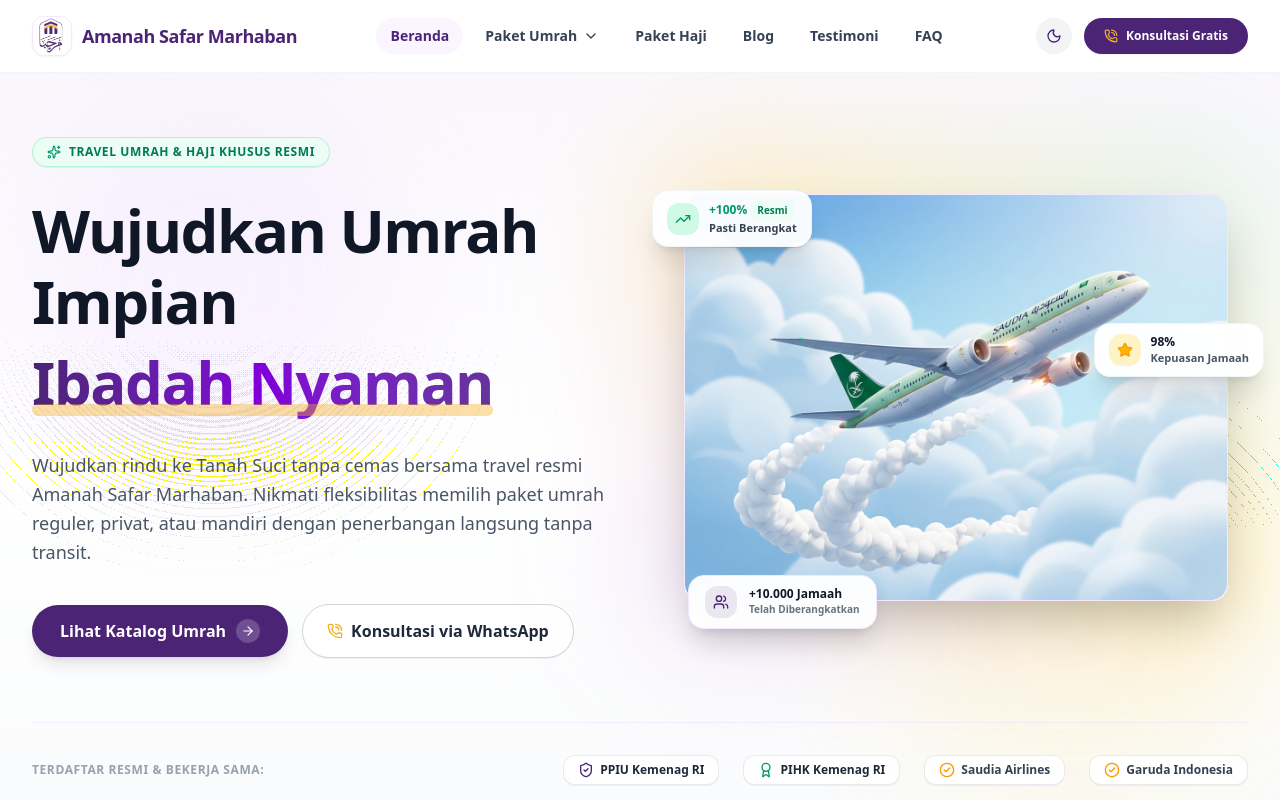
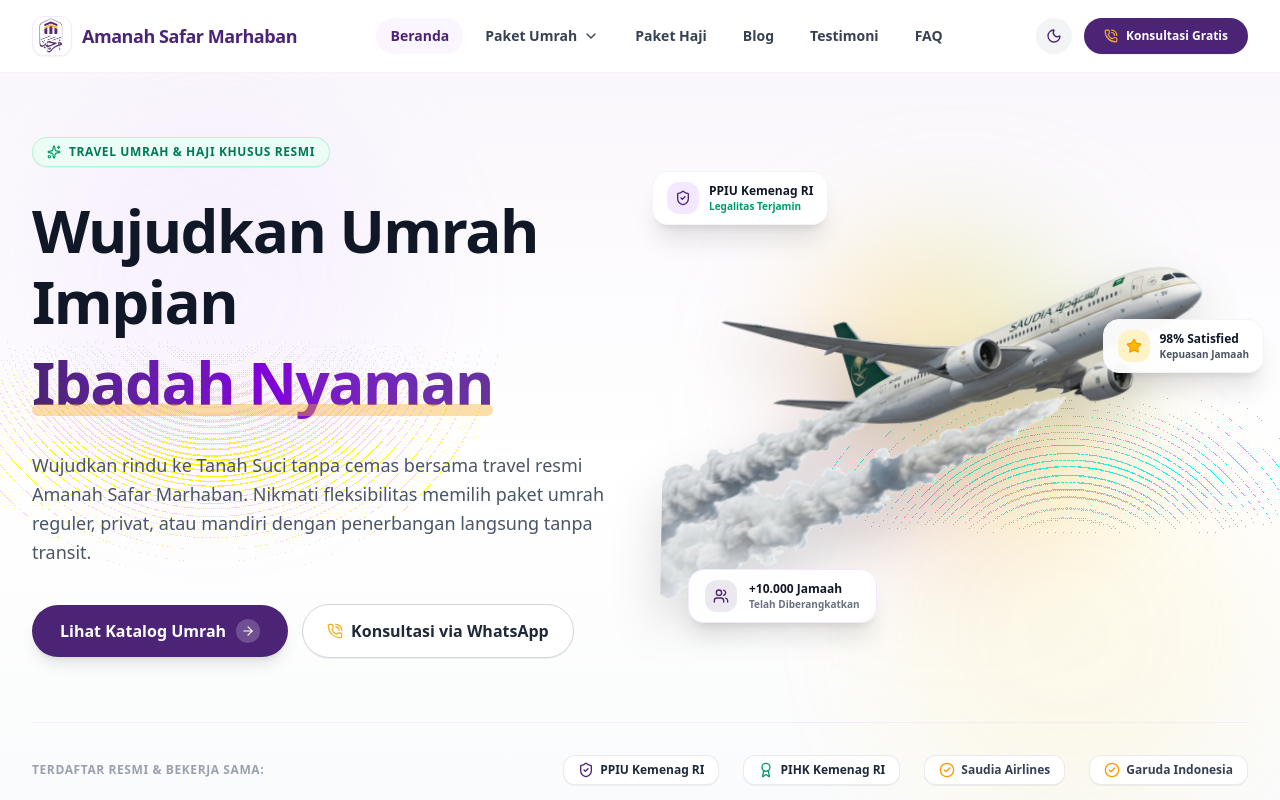
Before and after one commit to mozakki99/amanah-safar-marhaban, a Next.js app: page / in a window 1280 px wide. Shown: the top 800 px of the page. Built offline with nearby package versions, Linux system fonts and the light colour scheme.

Commit message:
feat: use transparent 3D Saudia plane PNG with smooth floating animation and replace Pasti Berangkat text with PPIU Kemenag RI Legalitas Terjamin

```diff
--- a/src/components/HeroSection.tsx
+++ b/src/components/HeroSection.tsx
@@ -3,7 +3,7 @@
 import React, { useState, useEffect } from 'react';
 import Link from 'next/link';
 import { motion, AnimatePresence } from 'framer-motion';
-import { ShieldCheck, ArrowRight, PhoneCall, Sparkles, TrendingUp, Star, Users, CheckCircle2, Award } from 'lucide-react';
+import { ShieldCheck, ArrowRight, PhoneCall, Sparkles, Star, Users, CheckCircle2, Award } from 'lucide-react';
 
 interface HeroSectionProps {
   onOpenBookingForm: (topic?: string) => void;
@@ -102,44 +102,52 @@
 
           </div>
 
-          {/* Right Visual Column: 3D Saudia Airplane Soaring with Floating Metric Badges */}
+          {/* Right Visual Column: Floating Transparent 3D Saudia Airplane with Smooth Soaring Animation */}
           <div className="lg:col-span-6 relative mt-6 lg:mt-0">
 
-            {/* Ambient Backlight Blur */}
-            <div className="absolute -inset-4 bg-gradient-to-tr from-purple-500/20 via-amber-400/25 to-emerald-400/20 rounded-[3rem] blur-3xl pointer-events-none"></div>
+            {/* Ambient Backlight Glow behind Plane */}
+            <div className="absolute top-1/2 left-1/2 -translate-x-1/2 -translate-y-1/2 w-80 h-80 bg-gradient-to-tr from-purple-500/30 via-amber-400/30 to-emerald-400/25 rounded-full blur-3xl pointer-events-none"></div>
 
-            {/* Showcase Container */}
-            <div className="relative rounded-3xl p-3 sm:p-5 overflow-visible">
+            {/* Floating Visual Container */}
+            <div className="relative overflow-visible py-4 min-h-[360px] sm:min-h-[420px] flex items-center justify-center">
 
-              {/* 3D Saudia Airplane Image */}
-              <div className="relative w-full rounded-2xl overflow-hidden shadow-2xl bg-gradient-to-b from-sky-50/60 via-purple-50/40 to-white dark:from-[#180B30] dark:via-[#130725] dark:to-[#0B0514] border border-purple-100 dark:border-purple-800/60">
+              {/* Animated Floating Transparent 3D Saudia Airplane PNG */}
+              <motion.div
+                animate={{
+                  y: [0, -14, 0],
+                  rotate: [0, 1.2, 0],
+                }}
+                transition={{
+                  duration: 5,
+                  repeat: Infinity,
+                  ease: 'easeInOut',
+                }}
+                className="relative z-10 w-full flex justify-center"
+              >
                 <img
-                  src="/images/saudia-airplane-hero.png"
+                  src="/images/saudia-airplane-transparent.png"
                   alt="Pesawat Saudia Airlines Terbang Menuju Tanah Suci"
-                  className="w-full h-auto object-cover max-h-[440px] rounded-2xl hover:scale-[1.02] transition-transform duration-700"
+                  className="w-full h-auto object-contain max-h-[440px] drop-shadow-2xl hover:scale-105 transition-transform duration-500"
                 />
-              </div>
+              </motion.div>
 
-              {/* Floating Metric Badge 1: Top Left (+100% Pasti Berangkat) */}
+              {/* Floating Metric Badge 1: Top Left (PPIU Kemenag RI / Legalitas Terjamin) */}
               <motion.div
                 initial={{ opacity: 0, y: -10 }}
                 animate={{ opacity: 1, y: 0 }}
                 transition={{ delay: 0.2, duration: 0.5 }}
-                className="absolute top-4 left-0 sm:-left-3 z-20 bg-white/95 dark:bg-[#1C0E33]/95 backdrop-blur-xl px-3.5 py-2.5 rounded-2xl shadow-xl border border-gray-100 dark:border-purple-800/60 flex items-center gap-2.5"
+                className="absolute top-2 left-0 sm:-left-3 z-20 bg-white/95 dark:bg-[#1C0E33]/95 backdrop-blur-xl px-3.5 py-2.5 rounded-2xl shadow-xl border border-gray-100 dark:border-purple-800/60 flex items-center gap-2.5"
               >
-                <div className="w-8 h-8 rounded-xl bg-emerald-100 dark:bg-emerald-950 text-emerald-600 dark:text-emerald-400 flex items-center justify-center font-bold shrink-0">
-                  <TrendingUp className="w-4 h-4" />
+                <div className="w-8 h-8 rounded-xl bg-purple-100 dark:bg-purple-950 text-[#4B2476] dark:text-[#F5B027] flex items-center justify-center font-bold shrink-0">
+                  <ShieldCheck className="w-4 h-4" />
                 </div>
                 <div>
-                  <div className="flex items-center gap-1">
-                    <span className="text-xs font-extrabold text-emerald-600 dark:text-emerald-400">+100%</span>
-                    <span className="text-[10px] font-bold bg-emerald-50 dark:bg-emerald-900/60 text-emerald-700 dark:text-emerald-300 px-1.5 py-0.5 rounded">Resmi</span>
-                  </div>
-                  <span className="block text-[11px] font-bold text-gray-700 dark:text-gray-200">Pasti Berangkat</span>
+                  <span className="block text-xs font-extrabold text-gray-900 dark:text-white">PPIU Kemenag RI</span>
+                  <span className="block text-[10px] font-semibold text-emerald-600 dark:text-emerald-400">Legalitas Terjamin</span>
                 </div>
               </motion.div>
 
-              {/* Floating Metric Badge 2: Middle Right (4.9★ Rating Kepuasan) */}
+              {/* Floating Metric Badge 2: Middle Right (98% Kepuasan Jamaah) */}
               <motion.div
                 initial={{ opacity: 0, x: 10 }}
                 animate={{ opacity: 1, x: 0 }}
@@ -150,10 +158,8 @@
                   <Star className="w-4 h-4 fill-amber-400" />
                 </div>
                 <div>
-                  <div className="flex items-center gap-1">
-                    <span className="text-xs font-extrabold text-gray-900 dark:text-white">98%</span>
-                  </div>
-                  <span className="block text-[11px] font-bold text-gray-600 dark:text-purple-200/80">Kepuasan Jamaah</span>
+                  <span className="block text-xs font-extrabold text-gray-900 dark:text-white">98% Satisfied</span>
+                  <span className="block text-[10px] font-bold text-gray-600 dark:text-purple-200/80">Kepuasan Jamaah</span>
                 </div>
               </motion.div>
 
@@ -162,7 +168,7 @@
                 initial={{ opacity: 0, y: 10 }}
                 animate={{ opacity: 1, y: 0 }}
                 transition={{ delay: 0.6, duration: 0.5 }}
-                className="absolute -bottom-2 left-4 sm:left-6 z-20 bg-white/95 dark:bg-[#1C0E33]/95 backdrop-blur-xl px-4 py-2.5 rounded-2xl shadow-xl border border-purple-100 dark:border-purple-800/60 flex items-center gap-3"
+                className="absolute bottom-2 left-4 sm:left-6 z-20 bg-white/95 dark:bg-[#1C0E33]/95 backdrop-blur-xl px-4 py-2.5 rounded-2xl shadow-xl border border-purple-100 dark:border-purple-800/60 flex items-center gap-3"
               >
                 <div className="w-8 h-8 rounded-xl bg-[#4B2476]/10 dark:bg-purple-900/60 text-[#4B2476] dark:text-[#F5B027] flex items-center justify-center font-bold shrink-0">
                   <Users className="w-4 h-4" />
```
Also changed, not shown: public/images/saudia-airplane-transparent.png (added).
